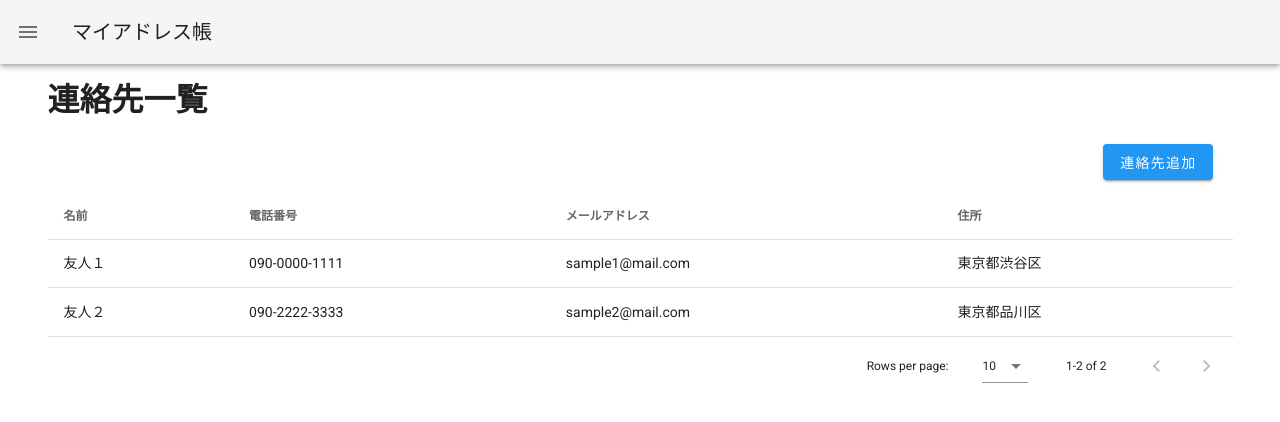
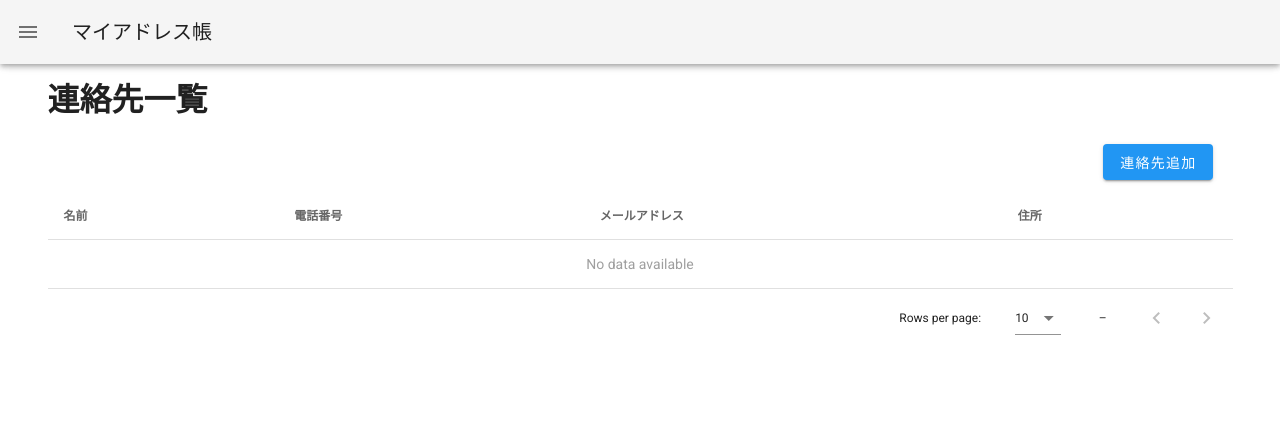
Before and after one commit to eikoh0117/address-book, a Vue app: page /addresses in a window 1280 px wide. Shown: the top 422 px of the page. Built offline with nearby package versions, Linux system fonts and the light colour scheme.

Commit message:
Make it possible to post new address

```diff
--- a/src/store/index.js
+++ b/src/store/index.js
@@ -6,16 +6,23 @@ Vue.use(Vuex);
 export default new Vuex.Store({
   state: {
     drawer: false,
+    addresses: []
   },
   mutations: {
     toggleSideMenu(state) {
       state.drawer = !state.drawer;
     },
+    addAddress(state, address) {
+      state.addresses.push(address)
+    }
   },
   actions: {
     toggleSideMenu({ commit }) {
       commit("toggleSideMenu");
     },
+    addAddress({ commit }, address) {
+      commit('addAddress', address)
+    }
   },
   modules: {},
 });
--- a/src/views/AddressForm.vue
+++ b/src/views/AddressForm.vue
@@ -15,7 +15,7 @@
               <v-text-field v-model="address.address" label="住所"></v-text-field>
               <div class="text-center">
                 <v-btn @click="$router.push({ name: 'addresses' })">キャンセル</v-btn>
-                <v-btn color="info" class="ml-2">保存</v-btn>
+                <v-btn color="info" class="ml-2" @click="submit">保存</v-btn>
               </div>
             </v-form>
           </v-card-text>
@@ -26,11 +26,20 @@
 </template>
 
 <script>
+import { mapActions } from "vuex";
 export default {
   data() {
     return {
       address: {}
     };
+  },
+  methods: {
+    submit() {
+      this.addAddress(this.address);
+      this.$router.push({ name: "addresses" });
+      this.address = {};
+    },
+    ...mapActions(["addAddress"])
   }
 };
 </script>
--- a/src/views/Addresses.vue
+++ b/src/views/Addresses.vue
@@ -27,6 +27,9 @@
 
 <script>
 export default {
+  created() {
+    this.addresses = this.$store.state.addresses;
+  },
   data() {
     return {
       headers: [
@@ -35,20 +38,7 @@ export default {
         { text: "メールアドレス", value: "email" },
         { text: "住所", value: "address" }
       ],
-      addresses: [
-        {
-          name: "友人１",
-          tel: "090-0000-1111",
-          email: "sample1@mail.com",
-          address: "東京都渋谷区"
-        },
-        {
-          name: "友人２",
-          tel: "090-2222-3333",
-          email: "sample2@mail.com",
-          address: "東京都品川区"
-        }
-      ]
+      addresses: []
     };
   }
 };
```
